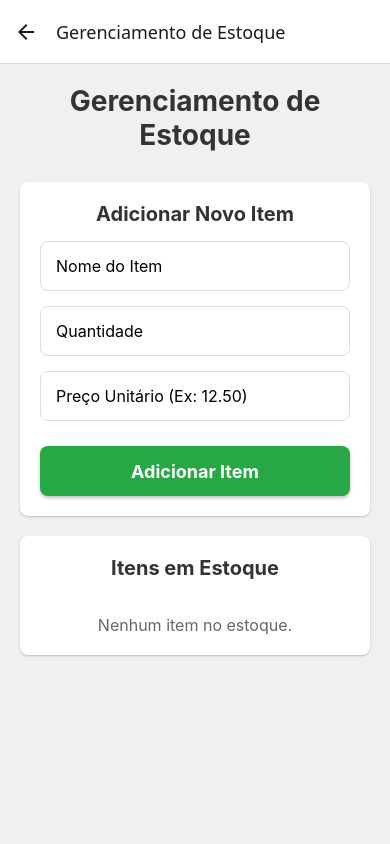
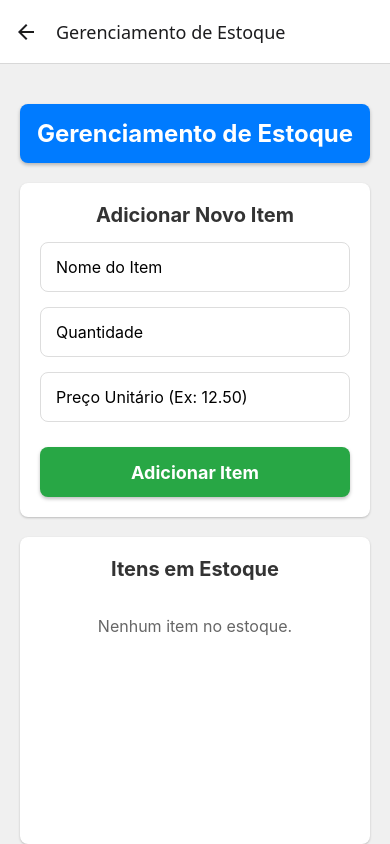
Before and after one commit to Tithania/MecanicoAPP, a React Native app: screen /Estoque in a window 390 px wide. Built offline with nearby package versions, Linux system fonts and the light colour scheme.

Commit message:
feito remocao do scrolwiew para keyboardwiew, feito ajuste no flex para ocupar todo espaço disponivel, assim consertando o erro de não escrowlar os itens do estoque

```diff
--- a/src/screens/Estoque.tsx
+++ b/src/screens/Estoque.tsx
@@ -7,8 +7,9 @@ import {
   StyleSheet,
   Alert,
   SafeAreaView,
-  ScrollView,
   FlatList,
+  KeyboardAvoidingView, // componente para ajustar layout com teclado
+  Platform, //verificar plataforma IOS e android
 } from 'react-native';
 import { useNavigation, NavigationProp } from '@react-navigation/native';
 import { NativeStackNavigationProp } from '@react-navigation/native-stack';
@@ -120,10 +121,16 @@ export default function EstoqueScreen() { // Nome do componente
 
   return (
     <SafeAreaView style={styles.container}>
-      <ScrollView contentContainerStyle={styles.scrollContent}>
-        <Text style={styles.title}>Gerenciamento de Estoque</Text>
+      {/*ALTERACAO KEYBOARD SUBISTITUIR SCROLLVIEW */}
+      <KeyboardAvoidingView
+        style={styles.keyboardAvoidingView}
+        behavior={Platform.OS === 'ios' ? 'padding' : 'height'} // Ajusta o comportamento para iOS/Android
+      >
+        <View style={styles.header}>
+          <Text style={styles.title}>Gerenciamento de Estoque</Text>
+        </View>
 
-        {/* Formulário para adicionar item */}
+        {/* Formulário para adicionar item - ESSA PARTE NAO ROLA*/}
         <View style={styles.formContainer}>
           <Text style={styles.formTitle}>Adicionar Novo Item</Text>
           <TextInput
@@ -151,7 +158,7 @@ export default function EstoqueScreen() { // Nome do componente
           </TouchableOpacity>
         </View>
 
-        {/* Lista de Itens no Estoque */}
+        {/* Lista de Itens no Estoque - ALERACAO FLATLIST GERENCIA A PROPRIA ROLAGEM O CONTEINER AGORA TEM FLEX */}
         <View style={styles.listContainer}>
           <Text style={styles.listTitle}>Itens em Estoque</Text>
           {estoqueItems.length === 0 ? (
@@ -176,10 +183,12 @@ export default function EstoqueScreen() { // Nome do componente
                   </TouchableOpacity>
                 </View>
               )}
+              //ESPACAMENTO PARA ULTIMO ITEM DA LISTA
+              contentContainerStyle={estoqueItems.length > 0 ? {paddingBottom: 20} :{}}
             />
           )}
         </View>
-      </ScrollView>
+      </KeyboardAvoidingView>
     </SafeAreaView>
   );
 }
@@ -188,22 +197,33 @@ const styles = StyleSheet.create({
   container: {
     flex: 1,
     backgroundColor: '#f0f0f0',
+    paddingTop: 40,
   },
-  scrollContent: {
-    flexGrow: 1,
-    padding: 20,
+  keyboardAvoidingView: { // NOVO ESTILO: Garante que o KeyboardAvoidingView ocupe todo o espaço
+    flex: 1,
+  },
+  header: {
+    backgroundColor: '#007bff',
+    padding: 15,
     alignItems: 'center',
+    borderRadius: 8,
+    marginHorizontal: 20,
+    marginBottom: 20,
+    shadowColor: '#000',
+    shadowOffset: { width: 0, height: 2 },
+    shadowOpacity: 0.25,
+    shadowRadius: 3.84,
+    elevation: 5,
   },
   title: {
-    fontSize: 28,
+    fontSize: 24,
     fontWeight: 'bold',
-    marginBottom: 30,
-    color: '#333',
+    color: '#fff',
     textAlign: 'center',
   },
   formContainer: {
     backgroundColor: '#fff',
-    width: '100%',
+    marginHorizontal: 20,
     padding: 20,
     borderRadius: 8,
     marginBottom: 20,
@@ -251,7 +271,7 @@ const styles = StyleSheet.create({
   },
   listContainer: {
     backgroundColor: '#fff',
-    width: '100%',
+    marginHorizontal: 20,
     padding: 20,
     borderRadius: 8,
     shadowColor: '#000',
@@ -259,6 +279,7 @@ const styles = StyleSheet.create({
     shadowOpacity: 0.22,
     shadowRadius: 2.22,
     elevation: 3,
+    flex: 1, // ALTERAÇÃO: Permite que a lista ocupe o restante do espaço disponível
   },
   listTitle: {
     fontSize: 20,
```
